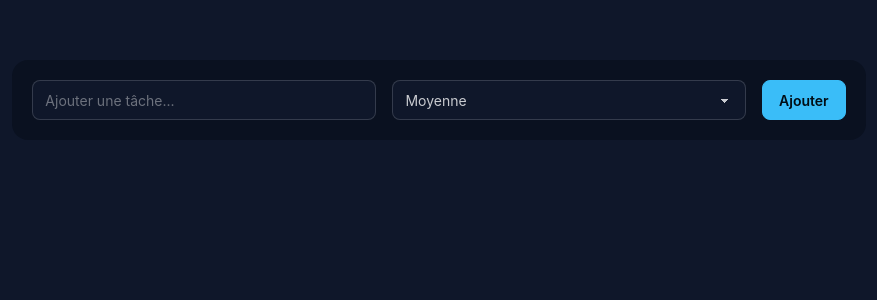
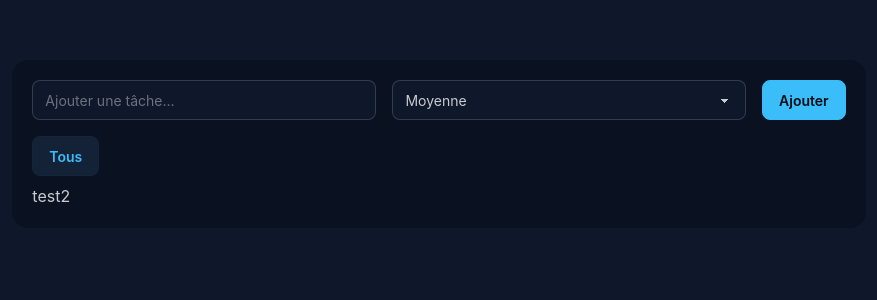
Before and after one commit to NassimZoubeir/Todo-ReactJs, a React (Vite) app: page / in a window 1280 px wide. Shown: the top 300 px of the page, without its empty margins (201-1078 px from the left). Built offline with nearby package versions, Linux system fonts and the light colour scheme.

Commit message:
Ajout du filtre

```diff
--- a/src/App.tsx
+++ b/src/App.tsx
@@ -18,6 +18,7 @@ function App() {
   const savedTodos = localStorage.getItem("todos")
   const initialTodos = savedTodos ? JSON.parse(savedTodos) : []
   const [todos , setTodos] = useState<Todo[]>(initialTodos)
+  const [filter , setFilter] = useState<Priority | "Tous">("Tous")
 
   useEffect(() => {
     localStorage.setItem("todos", JSON.stringify(todos))
@@ -39,6 +40,14 @@ function App() {
     setInput("")
     setPriority("Moyenne")
     console.log(newTodos)
+  }
+
+  let filteredTodos : Todo [] = []
+
+  if (filter === "Tous"){
+    filteredTodos = todos
+  } else {
+    filteredTodos = todos.filter((todo) => todo.priority === filter)
   }
 
   return (
@@ -65,6 +74,26 @@ function App() {
           Ajouter
         </button>
        </div>
+       <div className="space-y-2 flex-1 h-fit">
+        <div className="flex flex-wrap gap-4">
+          <button className={`btn btn-soft ${filter === "Tous" ? "btn-primary" : ""}`}
+          onClick={() => setFilter("Tous")}>
+            Tous
+          </button>
+        </div>
+
+        {filteredTodos.length > 0 ? (
+          <ul className="divide-y divide-primary/20">
+            {filteredTodos.map((todo) => (
+              <li>
+                {todo.text}
+              </li>
+            ))}
+          </ul>
+        ) : (
+          <div>test2</div>
+        )}
+       </div>
       </div>
     </div>
   )
--- /dev/null
+++ b/src/TodoItem.tsx
@@ -0,0 +1,21 @@
+type Priority = "Urgente" | "Moyenne" | "Basse"
+
+type Todo = {
+  id : number;
+  text:string;
+  priority : Priority
+}
+
+
+type Props = {
+    todo : Todo
+}
+const TodoItem = ({ todo }: Props) => {
+    return (
+        <li>
+            {todo.text}
+        </li>
+    )
+}
+
+export default TodoItem
```
